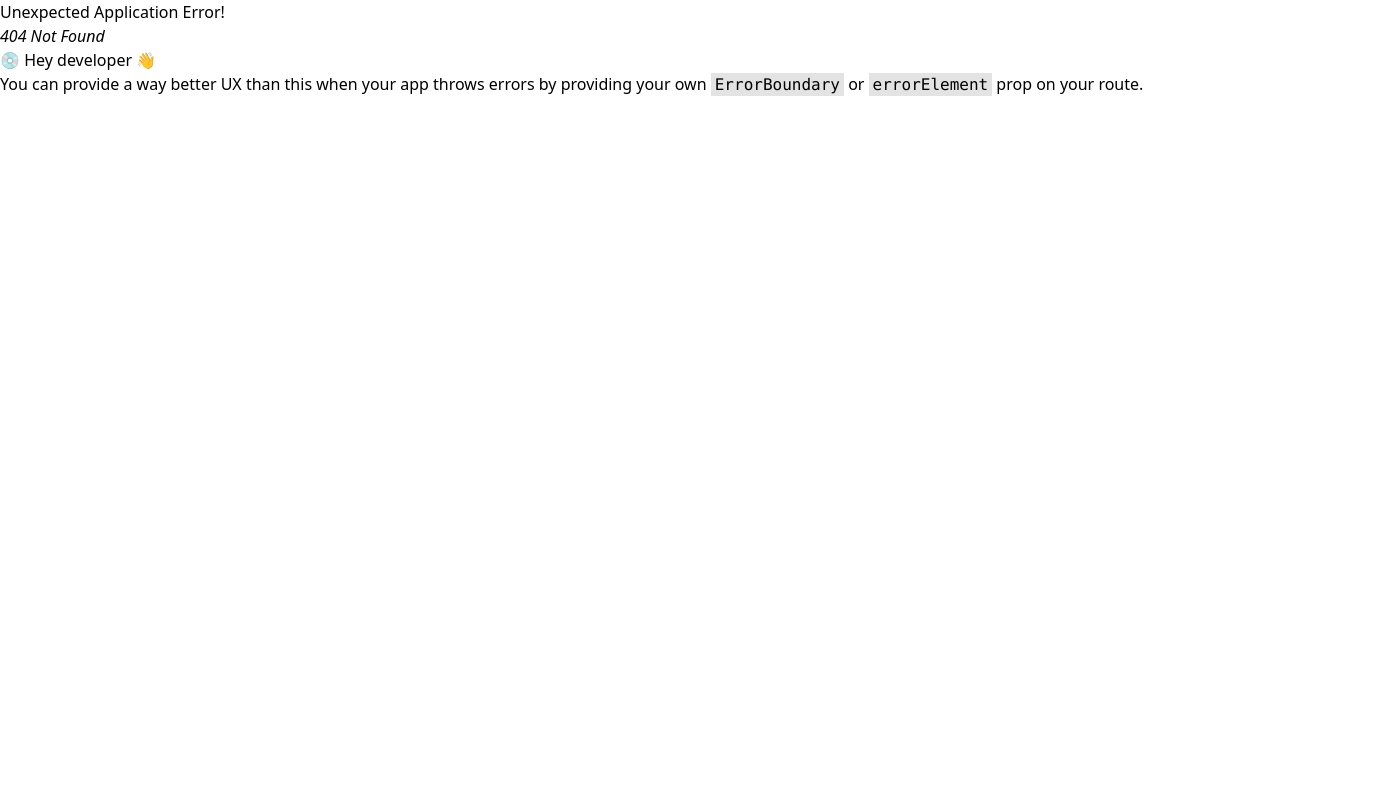
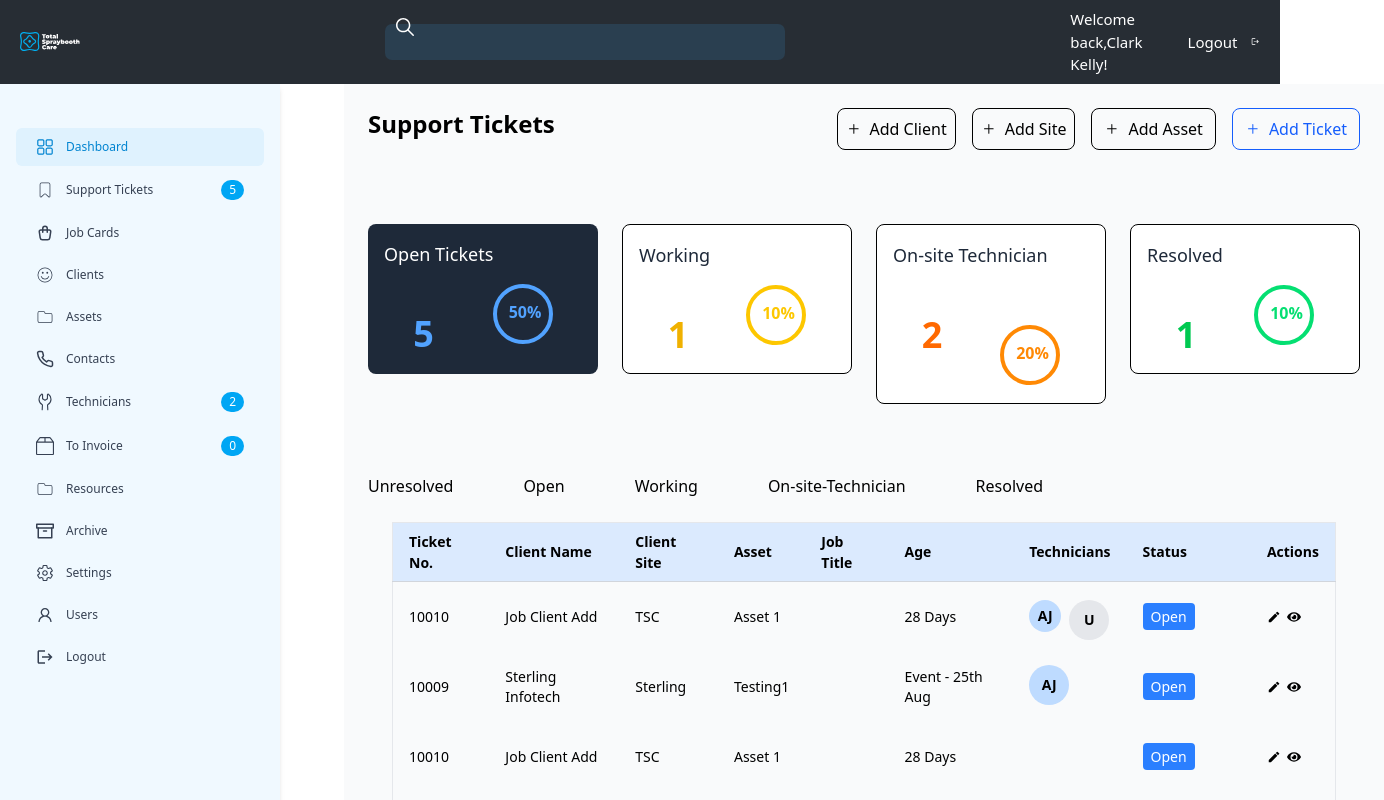
Before and after one commit to sharmaketan03/react_dashboard, a React (Vite) app: page /support in a window 1280 px wide. Before the commit this address had no page. Shown: the top 800 px of the page, 1384 px wide, since content can reach past the window. Built offline with nearby package versions, Linux system fonts and the light colour scheme.

Commit message:
add files

```diff
--- a/src/Archive.jsx
+++ b/src/Archive.jsx
@@ -1,5 +1,4 @@
 import React from 'react';
-import LeftSideBar from './LeftSideBar';
 import { FiArchive } from 'react-icons/fi';
 import { FiArrowRight } from 'react-icons/fi';
 
@@ -7,7 +6,7 @@
   return (
     <div className="flex">
       {/* Left Sidebar */}
-      <LeftSideBar />
+
       <div>
         <h1 className="text-[27px] font-bold m-[50px]">Archive</h1>
         <div className="flex gap-4 mx-[50px]">
--- a/src/First.jsx
+++ b/src/First.jsx
@@ -1,15 +1,26 @@
-// import Header from './user/component/Header'
-import { Outlet } from 'react-router-dom'
-// import Footer from './user/component/Footer'
+import React from "react";
+import { Outlet } from "react-router-dom";
+import Header from "./Header";
+import LeftSideBar from "./LeftSideBar";
 
-function First() {
-    return (
-        <>
-            {/* <Header /> */}
+const First = () => {
+  return (
+    <>
+      <div className="h-screen ">
+        <Header />
+
+        <div className="flex md:gap-[5%]">
+          <div>
+            <LeftSideBar />
+          </div>
+
+          <div className="">
             <Outlet />
-            {/* <Footer /> */}
-        </>
-    )
-}
+          </div>
+        </div>
+      </div>
+    </>
+  );
+};
 
 export default First;
--- a/src/LeftSideBar.jsx
+++ b/src/LeftSideBar.jsx
@@ -25,7 +25,7 @@
               className="flex items-center gap-3  rounded-md bg-sky-100 text-sky-600 font-medium text-[12px] px-[20px] py-[10px]"
             >
               <RxDashboard className="text-lg" /> Dashboard
-            </Link>
+            </a>
           </li>
 
           <li  classname="">
--- a/src/Pages/Contact.jsx
+++ /dev/null
@@ -1,9 +0,0 @@
-import React from 'react'
-
-function Contact() {
-  return (
-    <div>Contact</div>
-  )
-}
-
-export default Contact
--- a/src/Resoursec.jsx
+++ b/src/Resoursec.jsx
@@ -1,15 +1,12 @@
 import React from 'react';
 import { GoPlus } from 'react-icons/go';
-import LeftSideBar from './LeftSideBar';
+
 
 const Resoursec = () => {
   return (
     <div className="flex">
-      {/* Left Sidebar */}
-      <LeftSideBar />
 
-      {/* Main Content */}
-      <div className="flex flex-col w-full px-[80px] pt-[60px]">
+      <div className=" flex-col w-full px-[80px] pt-[60px]">
   <div className="flex justify-between items-center">
     <div>
       <h1 className="text-2xl font-bold mb-4">Resources</h1>
@@ -29,9 +26,9 @@
 </div>
 
 
+</div>
 
 
-    </div>
   );
 };
 
--- a/src/Setting.jsx
+++ b/src/Setting.jsx
@@ -1,7 +1,7 @@
 import React from "react";
 import { FiSettings } from "react-icons/fi"; // Icon for settings
 import { HiOutlineArrowRight } from "react-icons/hi"; // Arrow icon
-import LeftSideBar from './LeftSideBar';
+
 
 const Setting = () => {
 
@@ -9,7 +9,7 @@
   return (
     <div className="flex">
     {/* Left Sidebar */}
-    <LeftSideBar />
+
     <div className="w-[0px]"><h1 className="mt-[25px] px-[45px] font-bold text-[25px] ">Setting</h1></div>
 
     <div className="flex item-center justify-evenly flex-wrap mt-[2%]  py-[70px]">
--- a/src/Support.jsx
+++ b/src/Support.jsx
@@ -5,7 +5,7 @@
 
 function Support() {
   return (
-    <div className="p-6 bg-gray-50 min-h-screen w-[82%] ">
+    <div className="p-6 bg-gray-50 min-h-screen  ">
       <div className="flex item-center justify-between">
       <h1 className="text-2xl font-bold mb-6">Support Tickets</h1>
 
```
Also changed, not shown: src/App.jsx (+30 -5 lines).
